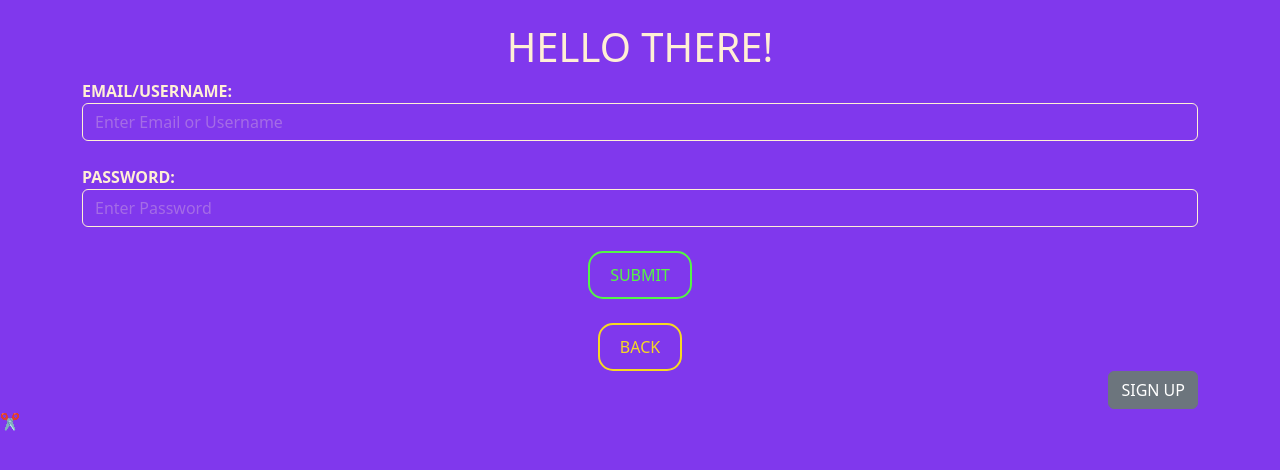
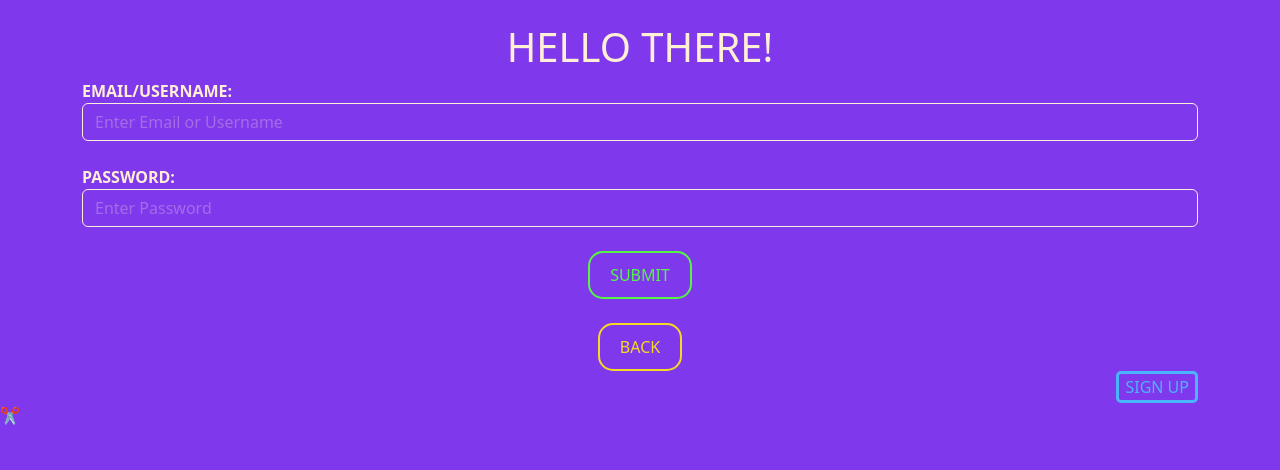
Before and after one commit to iamprecieee/scissor-app, a Flask app: page /login in a window 1280 px wide. Shown: the part 69-539 px from the top of the page. Run offline with Flask 2, Linux system fonts and the light colour scheme; some libraries are stand-ins or nearby versions.

Commit message:
Update login.html

```diff
--- a/scissor/templates/login.html
+++ b/scissor/templates/login.html
@@ -25,6 +25,6 @@
     <a href="/home"><button type="button" class="btn-outline">BACK</button></a>
 </div>
 <div align="right">
-    <a href="/signup"><button type="button" class="btn btn-secondary">SIGN UP</button></a>
+    <a href="/signup"><button type="button" class="btn-qr">SIGN UP</button></a>
 </div>
 {% endblock %}
```
